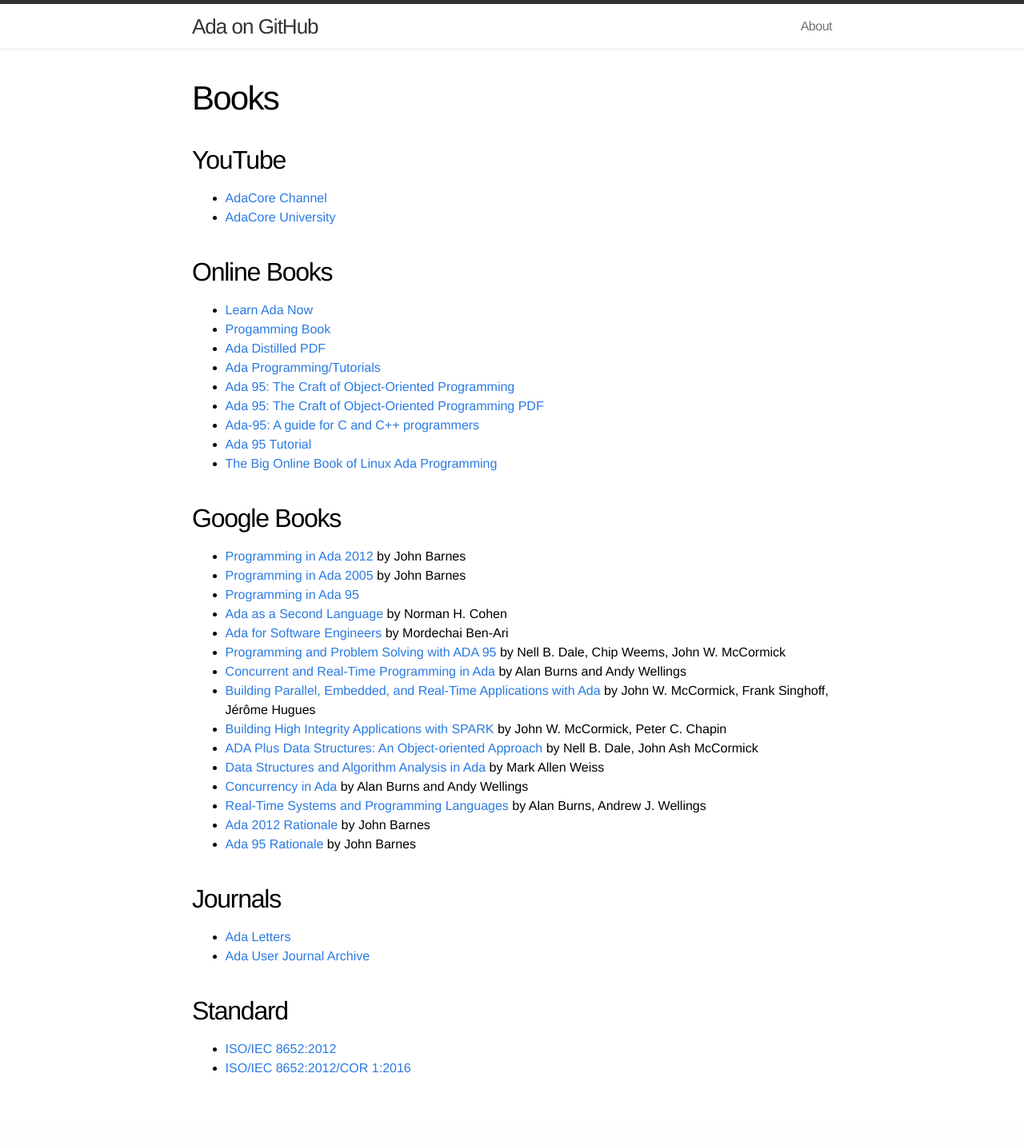
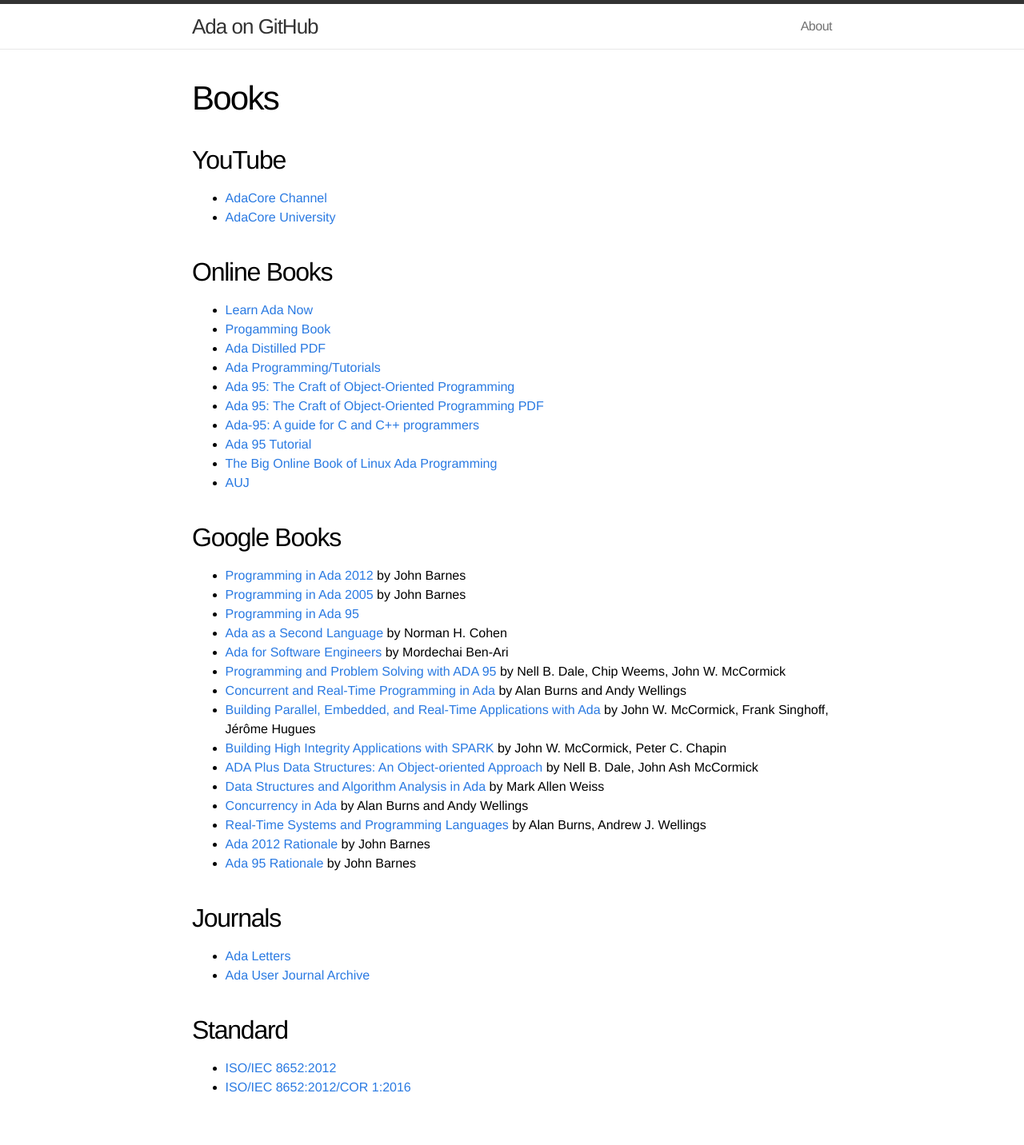
Before and after one commit to quornings/quornings.github.io, a Jekyll site: the page built from books.md, in a window 1280 px wide. Shown: the whole page at 80% size. Built offline with Jekyll 4.4.1, drawn with Linux system fonts in a browser that asks for light colours; before the commit the page ends 1408 px from its top, so only the background shows below that.

Commit message:
Add AUJ to bools

```diff
--- a/books.md
+++ b/books.md
@@ -20,6 +20,7 @@ permalink: /books/
 - [Ada-95: A guide for C and C++ programmers](https://www.cs.uni.edu/~mccormic/4740/guide-c2ada.pdf)
 - [Ada 95 Tutorial](https://perso.telecom-paristech.fr/pautet/Ada95/a95list.htm)
 - [The Big Online Book of Linux Ada Programming](https://www.pegasoft.ca/boblap.html)
+- [AUJ](https://intranet.ada-europe.org/auj/archive/)
 
 ## Google Books
 
```
